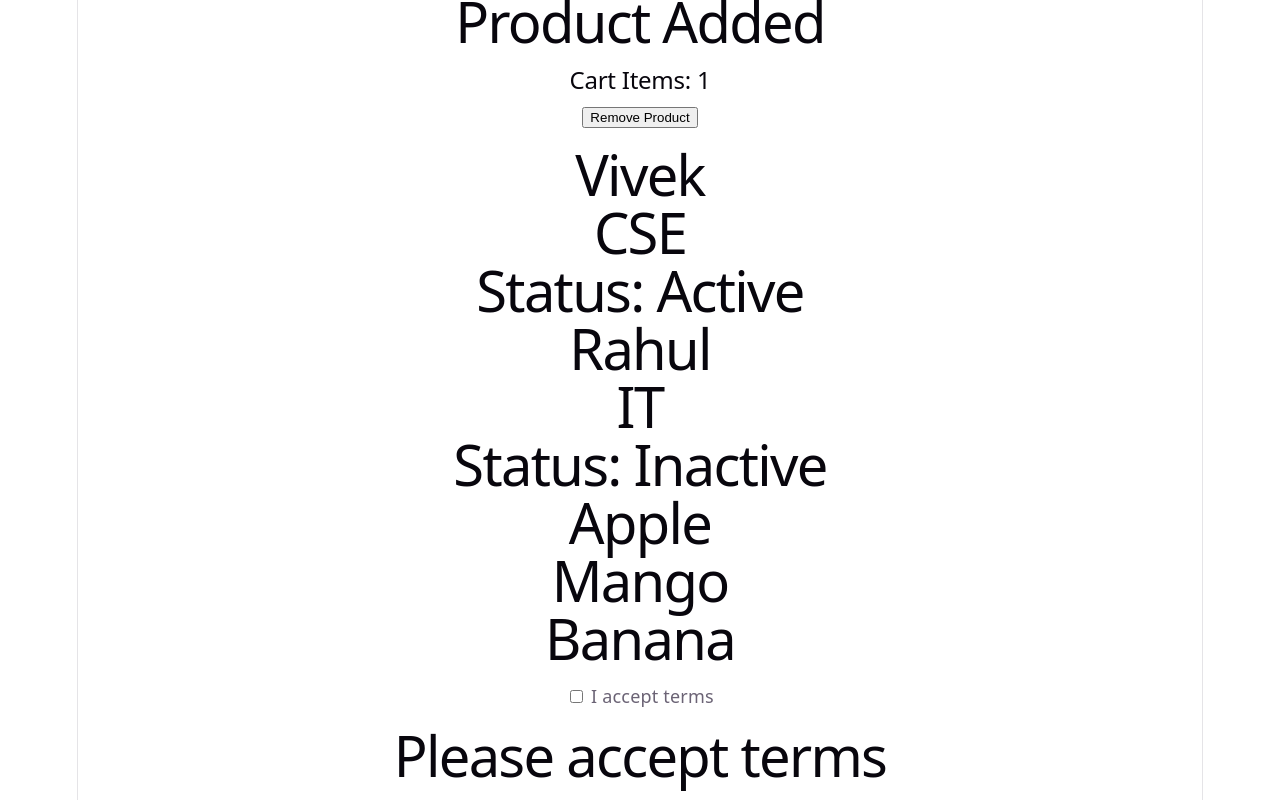
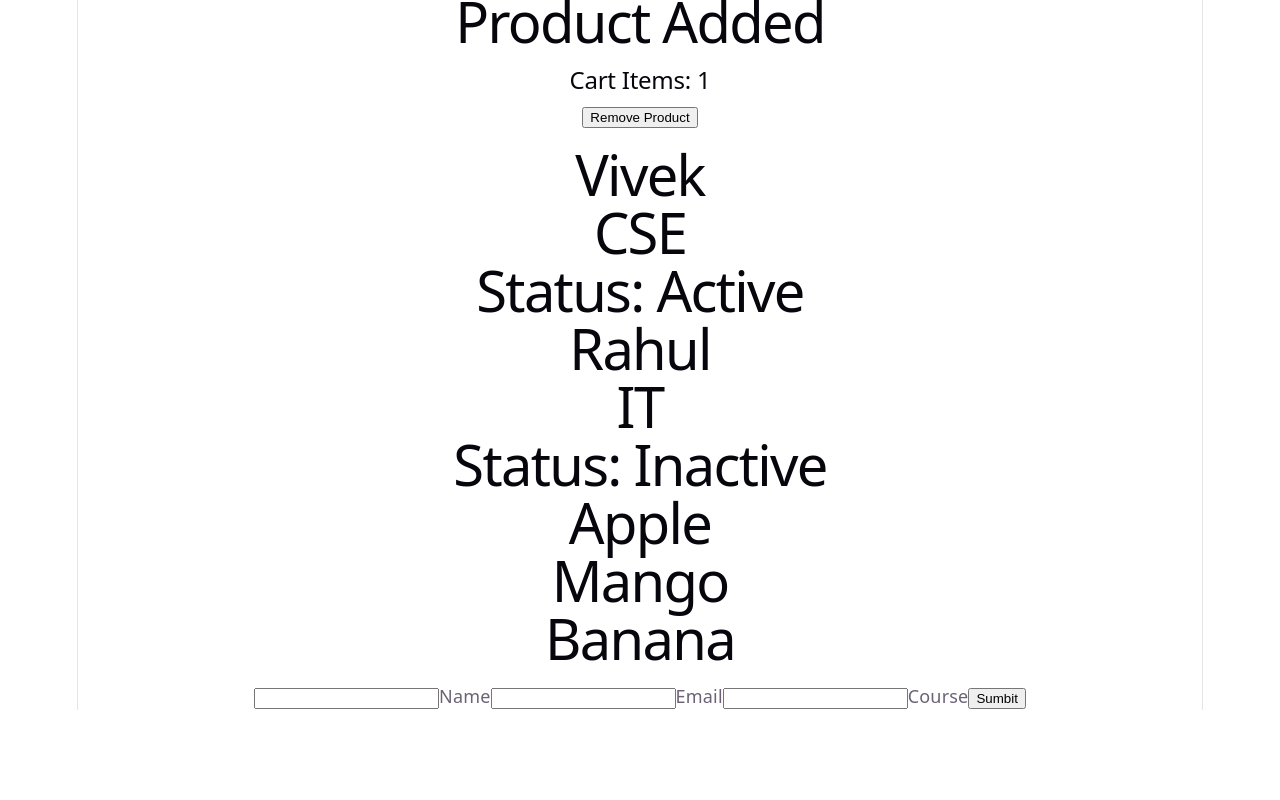
Before and after one commit to viveksingh002/Practicereact, a React (Vite) app: page / in a window 1280 px wide. Shown: the part 1820-2620 px from the top of the page. After the commit the page ends 2530 px from the top, so only its background shows below. Built offline with nearby package versions, Linux system fonts and the light colour scheme.

Commit message:
Mini Profile Form

```diff
--- a/src/Forms/Controlledcomponents.jsx
+++ b/src/Forms/Controlledcomponents.jsx
@@ -1,4 +1,4 @@
-import { useState } from "react";
+import { use, useState } from "react";
 
 // function Components() {
 //   const [name, setName] = useState("");
@@ -202,26 +202,69 @@ import { useState } from "react";
 // )
 // }
 // export default components;
-//Q8. Checkbox
-function components(){
-const[check, setCheck]=useState(false)
+
+
+// //Q8. Checkbox
+// function components(){
+// const[check, setCheck]=useState(false)
+
+// return(
+//   <div>
+
+//   <label>
+//         <input
+//           type="checkbox"
+//           checked={check}
+//           onChange={(e)=>setCheck(e.target.checked)} /> I accept terms
+//     </label>
+
+//      {
+//         check
+//           ? <h1>Terms Accepted</h1>
+//           : <h1>Please accept terms</h1>
+//       }
+//   </div>
+// )
+// }
+// export default components;
+
+//Q10. Mini Profile Form
+function Components(){
+const[profile,setProfile]=useState({
+    name:"",
+    course:"",
+    email:""
+})
+const[show,setShow]=useState(false)
 
 return(
-  <div>
+    <div>
+    <label>
+        <input
+        value={profile.name}
+        onChange={(e)=>setProfile({ ...profile,name:e.target.value})}/>Name
+        </label>
+    <label>
 
-  <label>
         <input
-          type="checkbox"
-          checked={check}
-          onChange={(e)=>setCheck(e.target.checked)} /> I accept terms
-    </label>
-
-     {
-        check
-          ? <h1>Terms Accepted</h1>
-          : <h1>Please accept terms</h1>
-      }
-  </div>
+        value={profile.email}
+        onChange={(e)=>setProfile( { ...profile,email:e.target.value})}/>Email
+        </label>
+    <label>
+        <input
+        value={profile.course}
+        onChange={(e)=>setProfile({ ...profile,course:e.target.value})}/>Course
+        </label>
+        <button onClick={()=>setShow(true)}>Sumbit</button>
+         {show && (
+        <div>
+          <h1>Profile</h1>
+          <p>Name: {profile.name}</p>
+          <p>Email: {profile.email}</p>
+          <p>Course: {profile.course}</p>
+        </div>
+      )}
+    </div>
 )
 }
-export default components;
+export default Components;
```
